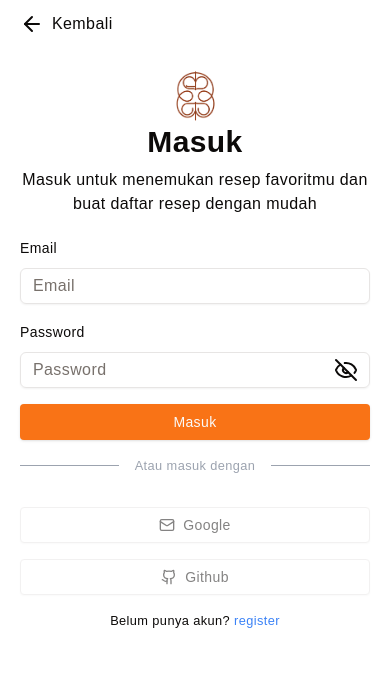
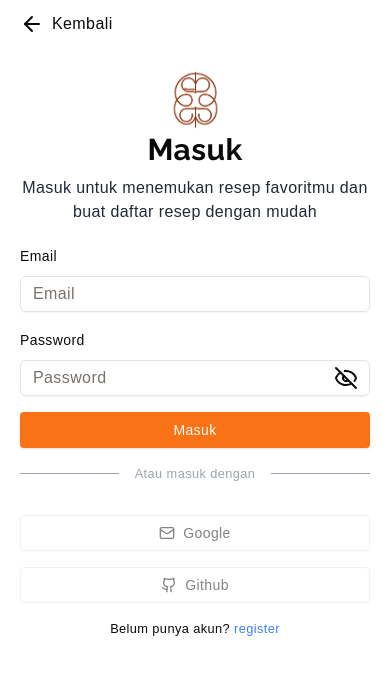
Before and after one commit to AhmadJanuarr/dapur-tradisional, a React (Vite) app: page /auth/login in a window 390 px wide. Shown: the top 674 px of the page. Built offline with nearby package versions, Linux system fonts and the light colour scheme; no server answers; a web font is replaced by a local one.

Commit message:
fix: update HeadingAuth component styles and logo size

```diff
--- a/src/components/Auth/HeadingAuth/index.tsx
+++ b/src/components/Auth/HeadingAuth/index.tsx
@@ -1,9 +1,9 @@
 export function HeadingAuth({ heading, description }: { heading: string; description: string }) {
   return (
     <div className="my-5 flex flex-col items-center justify-center text-center">
-      <img src="/logo/logo-t.png" alt="logo" className="w-14" />
-      <h2 className="text-3xl font-bold">{heading}</h2>
-      <p className="subheading-mobile mt-2 text-center md:w-2/3">{description}</p>
+      <img src="/logo/logo-t.png" alt="logo" className="w-16" />
+      <h2 className="font-raleway text-3xl font-bold">{heading}</h2>
+      <p className="subheading-mobile mt-2 text-center text-gray-800 dark:text-slate-400 md:w-2/3">{description}</p>
     </div>
   )
 }
```
